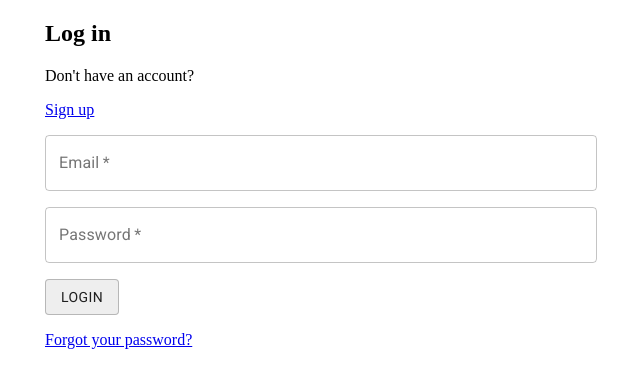
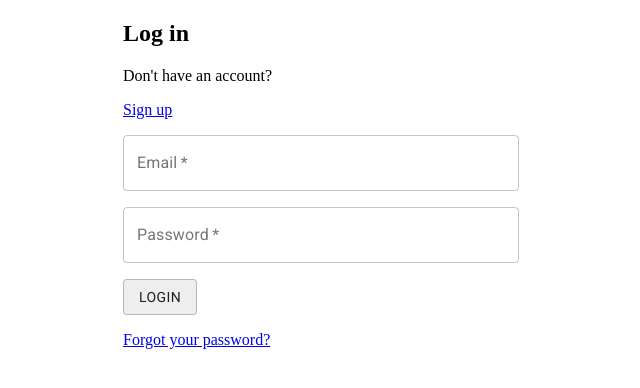
Before and after one commit to EmilieHumbert/swiss-plant-based, a Next.js app: page /login in a window 1280 px wide. Shown: the top 388 px of the page, without its empty margins (319-959 px from the left). Built offline with nearby package versions, Linux system fonts and the light colour scheme; no server answers.

Commit message:
Change container size for login

```diff
--- a/pages/login.js
+++ b/pages/login.js
@@ -1,12 +1,11 @@
 import Link from "next/link";
 import LoginForm from "../components/forms/loginForm";
 
-import "fontsource-roboto";
 import Container from "@material-ui/core/Container";
 
 export default function logInPage() {
   return (
-    <Container maxWidth="sm">
+    <Container maxWidth={"xs"}>
       <div>
         <h2>Log in</h2>
         <p>Don't have an account?</p>
```
